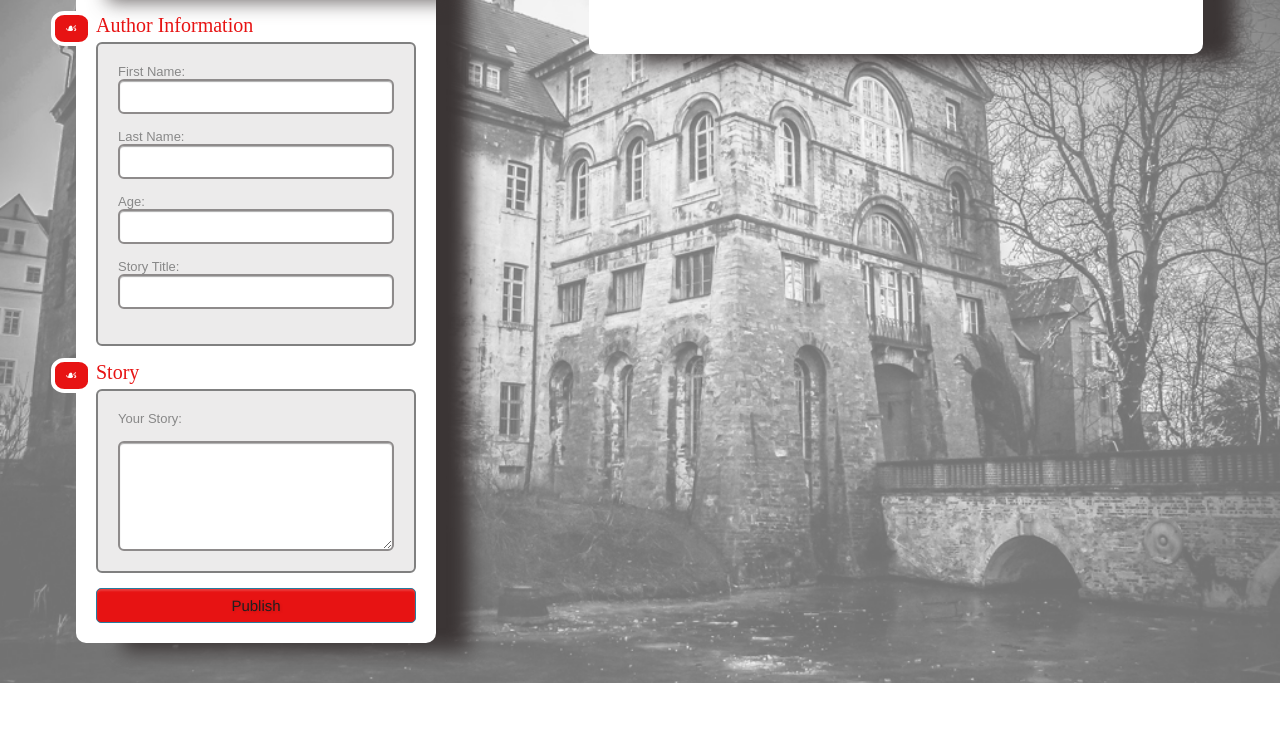
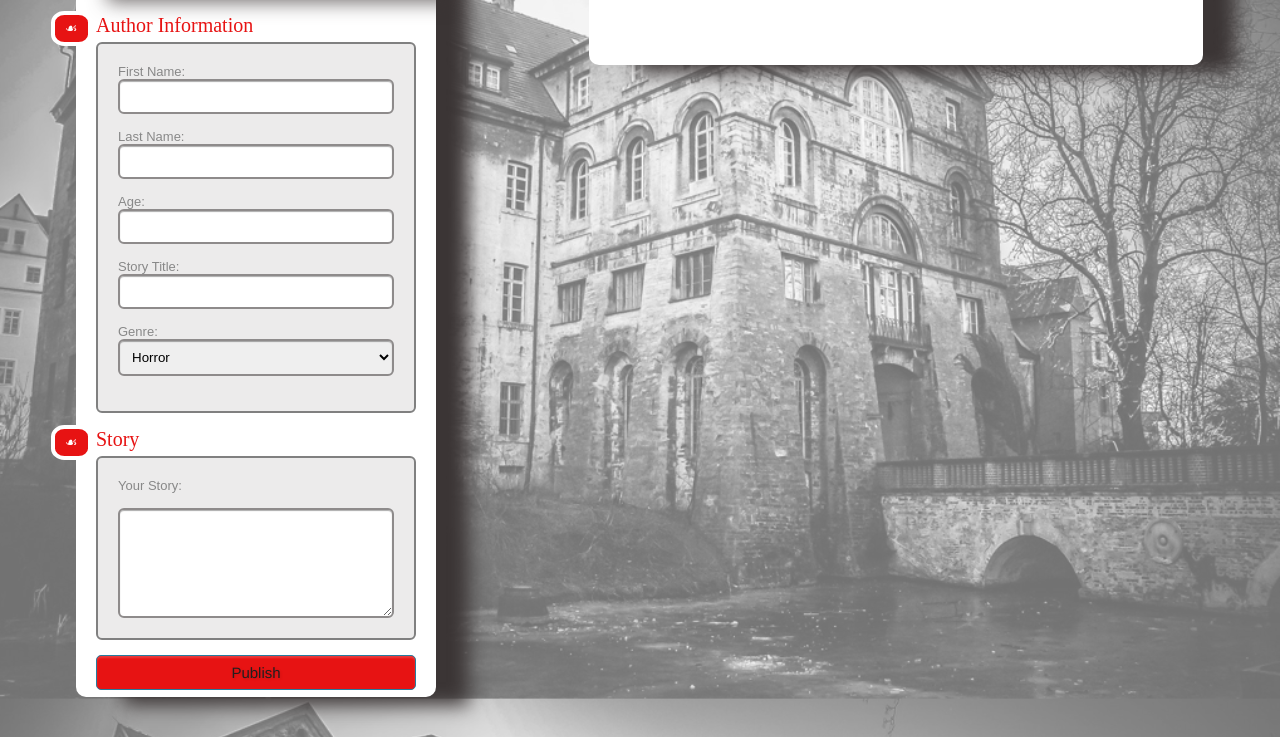
Before and after one commit to TheTunchi/12-EDR, a plain HTML site: page index.html in a window 1280 px wide. Shown: the part 153-890 px from the top of the page. Before the commit the page ends 836 px from the top, so only its background shows below. Drawn offline with Linux system fonts and the light colour scheme.

Commit message:
did some manual labor

```diff
--- a/index.html
+++ b/index.html
@@ -31,6 +31,15 @@
           <label>Story Title:
             <input type="text" id="story-title" name="field5" />
           </label>
+          <label>Genre:
+            <select name="field4" id="genre">
+              <option value="Horror">Horror</option>
+              <option value="Thriller">Thriller</option>
+              <option value="Mystery">Mystery</option>
+              <option value="Suspense">Suspense</option>
+              <option value="Supernatural">Supernatural</option>
+            </select>
+
 
         </div>
 
```
